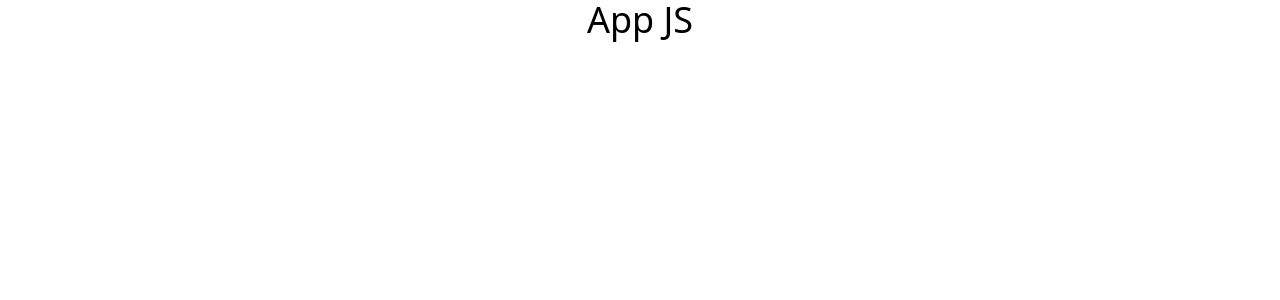
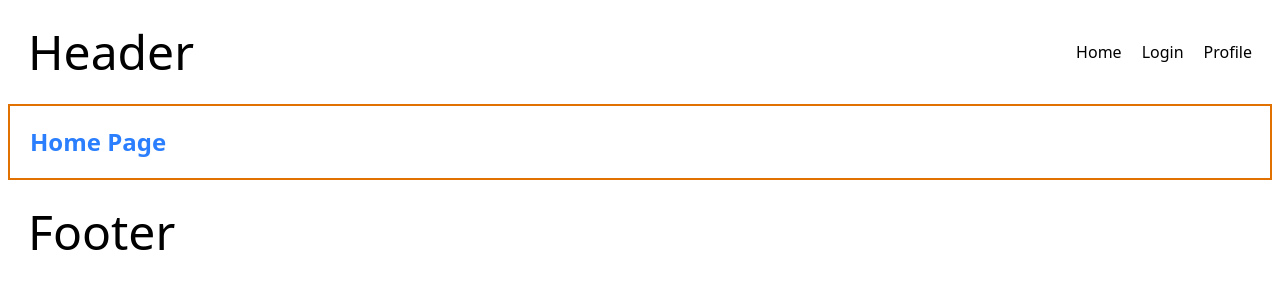
Before and after one commit to RoyShanto/route-authentication-test, a React (Vite) app: page / in a window 1280 px wide. Shown: the top 300 px of the page. Built offline with nearby package versions, Linux system fonts and the light colour scheme.

Commit message:
routing done

```diff
--- /dev/null
+++ b/src/components/Footer/Footer.jsx
@@ -0,0 +1,11 @@
+import React from 'react';
+
+const Footer = () => {
+    return (
+        <div>
+            <h1 className=' text-5xl p-5 m-2'>Footer</h1>
+        </div>
+    );
+};
+
+export default Footer;
--- /dev/null
+++ b/src/components/Header/Header.jsx
@@ -0,0 +1,17 @@
+import React from 'react';
+import { NavLink } from 'react-router';
+
+const Header = () => {
+    return (
+        <div className='flex items-center justify-between p-5 m-2'>
+            <h1 className='text-5xl'>Header</h1>
+            <ul className='flex space-x-5'>
+                <li><NavLink to={'/home'}>Home</NavLink></li>
+                <li><NavLink to={'/login'}>Login</NavLink></li>
+                <li><NavLink to={'/profile'}>Profile</NavLink></li>
+            </ul>
+        </div>
+    );
+};
+
+export default Header;
--- /dev/null
+++ b/src/components/Home/Home.jsx
@@ -0,0 +1,11 @@
+import React from 'react';
+
+const Home = () => {
+    return (
+        <div>
+            <h1 className='text-blue-500 font-bold text-2xl'>Home Page</h1>
+        </div>
+    );
+};
+
+export default Home;
--- /dev/null
+++ b/src/components/Login/Login.jsx
@@ -0,0 +1,11 @@
+import React from 'react';
+
+const Login = () => {
+    return (
+        <div>
+            <h1 className='text-blue-500 font-bold text-2xl'>Login</h1>
+        </div>
+    );
+};
+
+export default Login;
--- /dev/null
+++ b/src/components/Profile/Profile.jsx
@@ -0,0 +1,11 @@
+import React from 'react';
+
+const Profile = () => {
+    return (
+        <div>
+            <h1 className='text-blue-500 font-bold text-2xl'>Profile</h1>
+        </div>
+    );
+};
+
+export default Profile;
--- /dev/null
+++ b/src/components/Root/Root.jsx
@@ -0,0 +1,18 @@
+import React from 'react';
+import Header from '../Header/Header';
+import Footer from '../Footer/Footer';
+import { Outlet } from 'react-router';
+
+const Root = () => {
+    return (
+        <div>
+            <Header />
+            <div className='border-2 p-5 m-2 border-amber-600'>
+                <Outlet />
+            </div>
+            <Footer />
+        </div>
+    );
+};
+
+export default Root;
--- a/src/main.jsx
+++ b/src/main.jsx
@@ -1,12 +1,26 @@
 import { StrictMode } from 'react'
 import { createRoot } from 'react-dom/client'
 import './index.css'
-import App from './App.jsx'
+// import App from './App.jsx'
+import { BrowserRouter, Route, Routes } from 'react-router'
+import Root from './components/Root/Root.jsx'
+import Home from './components/Home/Home.jsx'
+import Login from './components/Login/Login.jsx'
+import Profile from './components/Profile/Profile.jsx'
 
 
 
 createRoot(document.getElementById('root')).render(
   <StrictMode>
-    <App/>
+    <BrowserRouter>
+      <Routes>
+        <Route path="/" element={<Root />}>
+          <Route index element={<Home />} />
+          <Route path="home" element={<Home />} />
+          <Route path="login" element={<Login />} />
+          <Route path="profile" element={<Profile />} />
+        </Route>
+      </Routes>
+    </BrowserRouter>
   </StrictMode>,
 )
```
